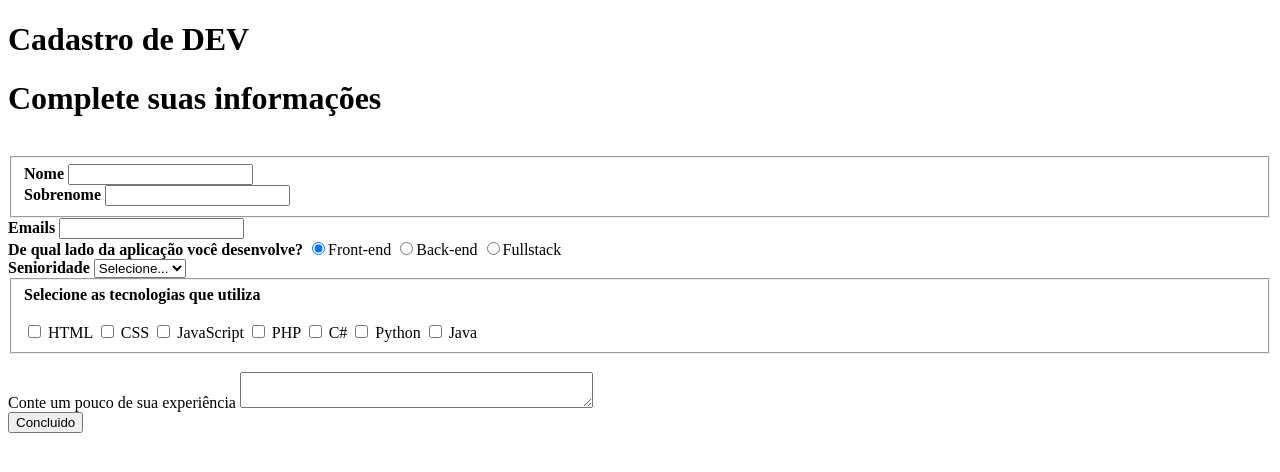
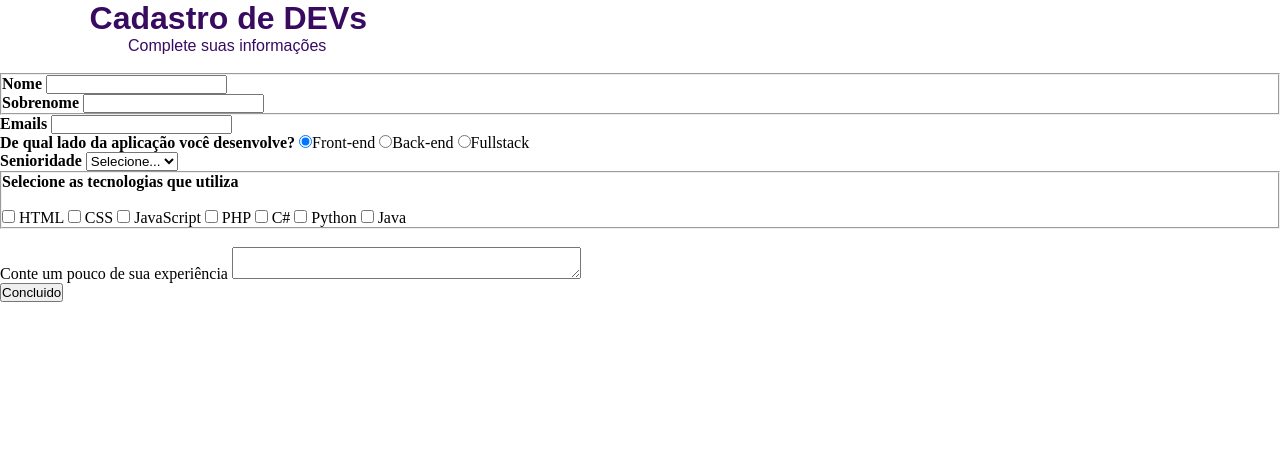
Before and after one commit to leticiacamposs2/estudos-css, a plain HTML site: page form-html-css/index.html in a window 1280 px wide. Drawn offline with Linux system fonts and the light colour scheme.

Commit message:
titulo e subtitulo

```diff
--- /dev/null
+++ b/form-html-css/formulario.css
@@ -0,0 +1,19 @@
+/* Todos os elementos da página */
+* {
+    margin: 0;
+    padding: 0;
+}
+
+/* Elementos com o ID "titulo" */
+#titulo {
+    font-family: sans-serif;
+    color: #380B61;
+    margin-left: 7%;
+}
+
+/* Elementos com o ID "subtitulo" */
+#subtitulo {
+    font-family: sans-serif;
+    color: #380B61;
+    margin-left: 10%;
+}
--- a/form-html-css/index.html
+++ b/form-html-css/index.html
@@ -1,20 +1,30 @@
 <!DOCTYPE html>
 <html lang="en">
 <head>
+    <!-- Metadados -->
     <meta charset="UTF-8">
     <meta name="viewport" content="width=device-width, initial-scale=1.0">
+
+    <!-- CSS -->
+    <link rel="stylesheet" type="text/css" href="formulario.css" media="screen">
+
+    <!-- Título da página (aparece na aba) -->
     <title>Cadastro</title>
 </head>
 <body>
+
+    <!-- Cabeçalho com título e subtítulo (ambos com css de id "titulo") -->
     <div>
-        <h1>Cadastro de DEV</h1>
-        <h1>Complete suas informações</h1>
+        <h1 id="titulo">Cadastro de DEVs</h1>
+        <p id="subtitulo">Complete suas informações</p>
         <br>
     </div>
 
+    <!-- Início do formulário -->
     <form>
         <fieldset class="grupo">
-            <div>
+            <!-- Campo do nome com legenda "nome" e css de classe "campo" -->
+            <div class="campo">
                 <label for="nome"><strong>Nome</strong></label>
                 <input type="text" name="nome" id="nome" required>
             </div>
```
